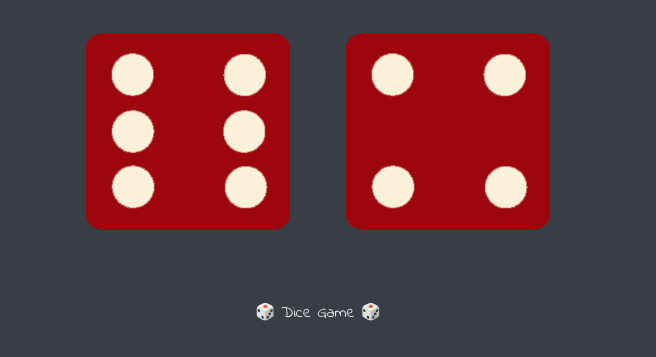
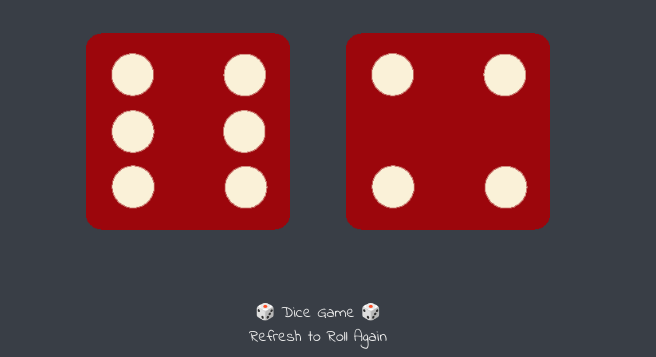
Before and after one commit to DiamondAhuja/Dice-Game, a plain HTML site: page index.html in a window 1280 px wide. Shown: the part 462-819 px from the top of the page, without its empty margins (322-978 px from the left). Drawn offline with Linux system fonts and the light colour scheme.

Commit message:
Add files via upload

```diff
--- a/index.html
+++ b/index.html
@@ -30,7 +30,8 @@
 </body>
 
 <footer>
-  🎲 Dice Game 🎲
+  🎲 Dice Game 🎲 <br>
+  Refresh to Roll Again
 </footer>
 
 </html>
```
